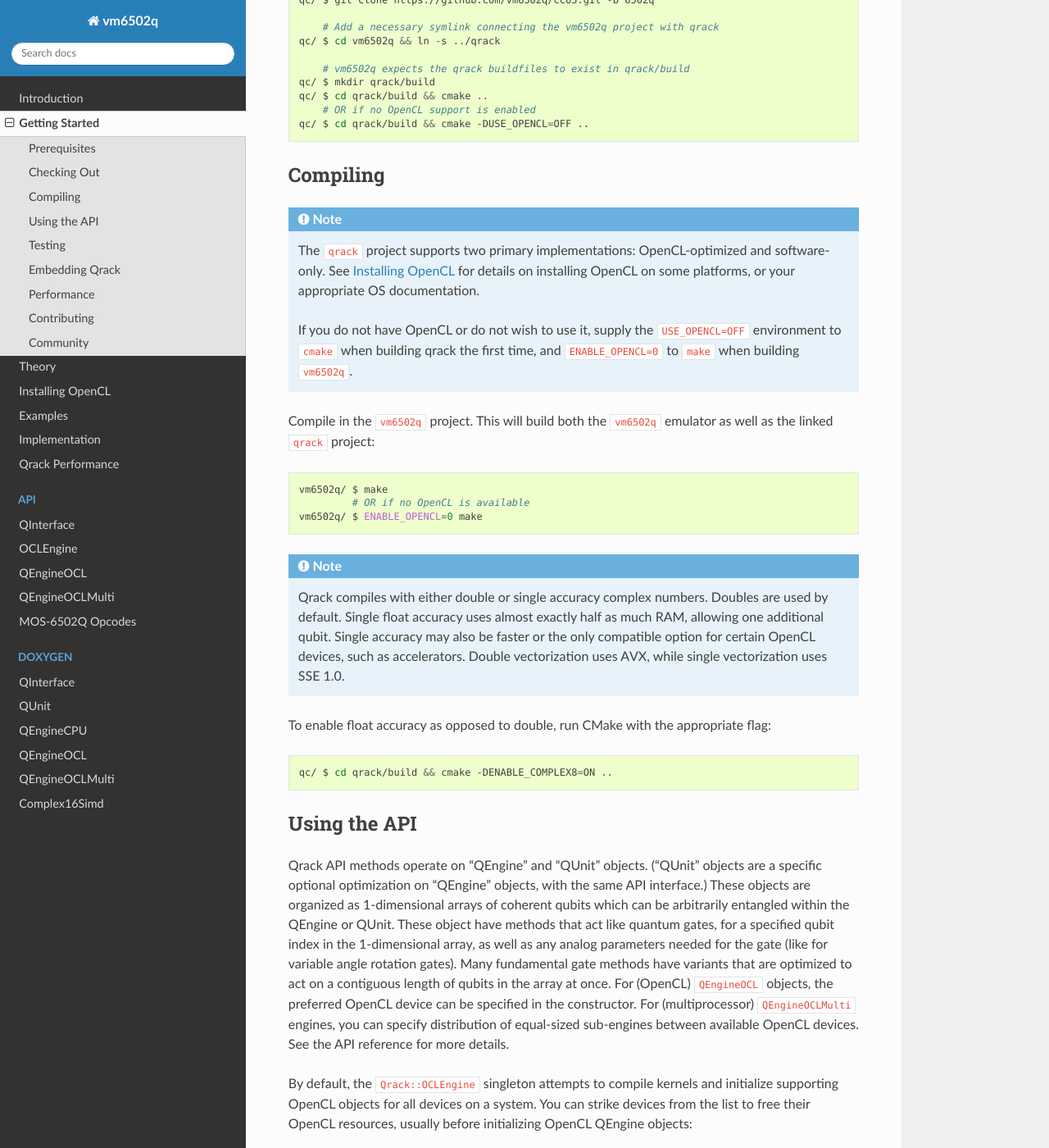
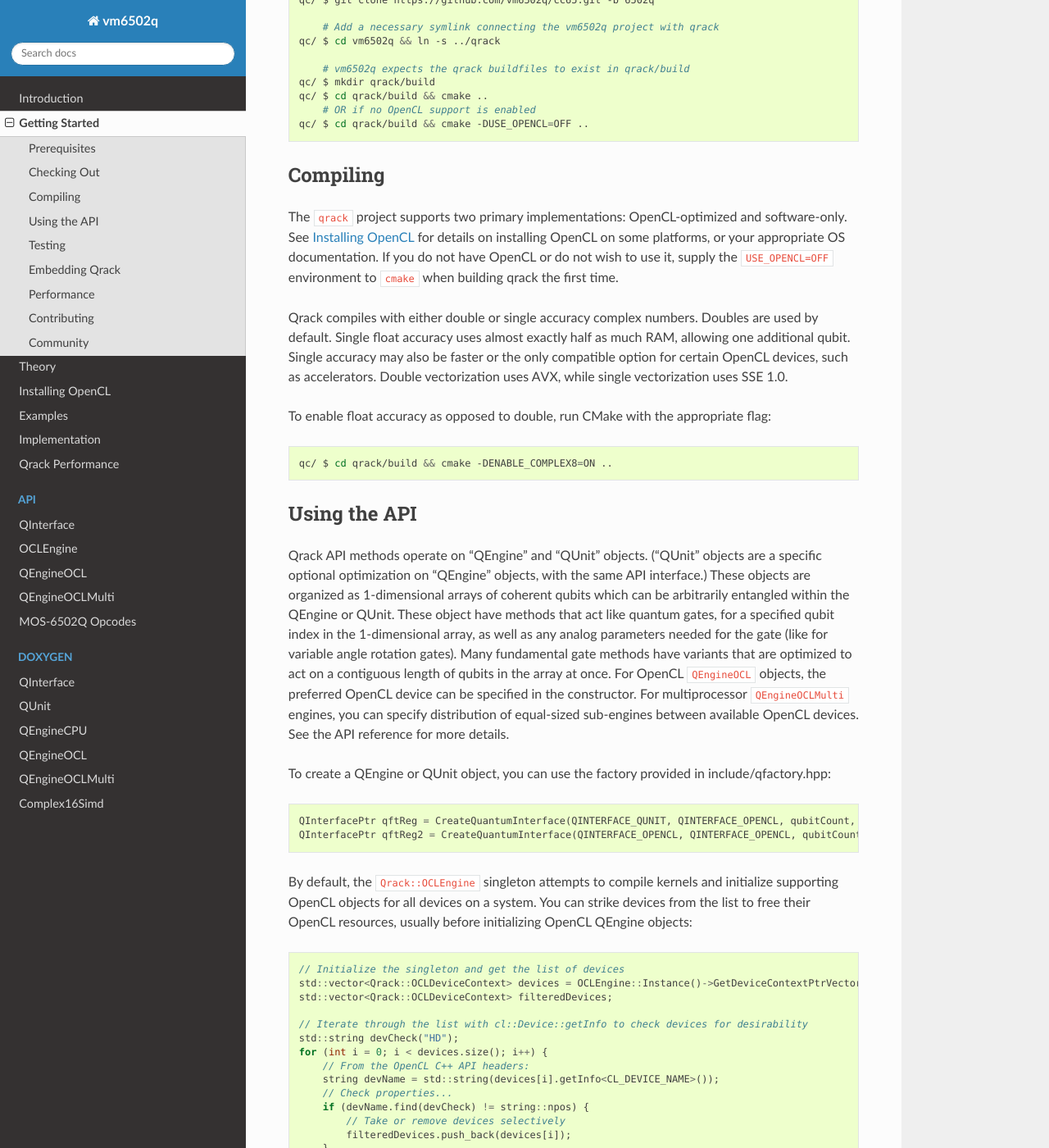
Before and after one commit to vm6502q/qrack.github.io, a Sphinx documentation site: the page built from docs/start.rst, in a window 1280 px wide and 1400 px high, scrolled down 634 px. Shown: the whole window at 82% size. Built offline with Sphinx 7.4.7 and the Read the Docs theme 2.0.0, drawn with Linux system fonts in a browser that asks for light colours.

Commit message:
Per review

```diff
--- a/docs/api/oclengine.rst
+++ b/docs/api/oclengine.rst
@@ -7,7 +7,7 @@ OCLEngine
 
 Defined in `common/oclengine.hpp <https://github.com/vm6502q/qrack/blob/master/include/common/oclengine.hpp>`_.
 
-This provides a basic interface with a wide-ranging set of functionality
+This provides a basic interface with a wide-ranging set of functionality.
 
 .. doxygenclass:: Qrack::OCLEngine
     :project: qrack
--- a/docs/api/qengineoclmulti.rst
+++ b/docs/api/qengineoclmulti.rst
@@ -7,7 +7,7 @@ QEngineOCLMulti
 
 Defined in `qengine_opencl_multi.hpp <https://github.com/vm6502q/qrack/blob/master/include/qengine_opencl_multi.hpp>`_.
 
-The API is provided by Qrack::QInterface. However, QEngineOCLMult has two custom constructors:
+The API is provided by Qrack::QInterface. However, QEngineOCLMulti has two custom constructors:
 
 .. doxygenfunction:: Qrack::QEngineOCLMulti::QEngineOCLMulti(bitLenInt, bitCapInt, std::shared_ptr<std::default_random_engine>, int)
 
--- a/docs/start.rst
+++ b/docs/start.rst
@@ -37,23 +37,9 @@ Check out each of the major repositories into a project branch:
 Compiling
 ~~~~~~~~~
 
-.. note::
+The ``qrack`` project supports two primary implementations: OpenCL-optimized and software-only.  See :doc:`opencl` for details on installing OpenCL on some platforms, or your appropriate OS documentation. If you do not have OpenCL or do not wish to use it, supply the ``USE_OPENCL=OFF`` environment to ``cmake`` when building qrack the first time.
 
-    The ``qrack`` project supports two primary implementations: OpenCL-optimized and software-only.  See :doc:`opencl` for details on installing OpenCL on some platforms, or your appropriate OS documentation.
-
-    If you do not have OpenCL or do not wish to use it, supply the ``USE_OPENCL=OFF`` environment to ``cmake`` when building qrack the first time, and ``ENABLE_OPENCL=0`` to ``make`` when building ``vm6502q``.
-
-Compile in the ``vm6502q`` project.  This will build both the ``vm6502q`` emulator as well as the linked ``qrack`` project:
-
-.. code-block:: bash
-
-   vm6502q/ $ make
-            # OR if no OpenCL is available
-   vm6502q/ $ ENABLE_OPENCL=0 make
-
-.. note::
-
-    Qrack compiles with either double or single accuracy complex numbers. Doubles are used by default. Single float accuracy uses almost exactly half as much RAM, allowing one additional qubit. Single accuracy may also be faster or the only compatible option for certain OpenCL devices, such as accelerators. Double vectorization uses AVX, while single vectorization uses SSE 1.0.
+Qrack compiles with either double or single accuracy complex numbers. Doubles are used by default. Single float accuracy uses almost exactly half as much RAM, allowing one additional qubit. Single accuracy may also be faster or the only compatible option for certain OpenCL devices, such as accelerators. Double vectorization uses AVX, while single vectorization uses SSE 1.0.
 
 To enable float accuracy as opposed to double, run CMake with the appropriate flag:
 
@@ -64,7 +50,14 @@ To enable float accuracy as opposed to double, run CMake with the appropriate fl
 Using the API
 ~~~~~~~~~~~~~
 
-Qrack API methods operate on "QEngine" and "QUnit" objects. ("QUnit" objects are a specific optional optimization on "QEngine" objects, with the same API interface.) These objects are organized as 1-dimensional arrays of coherent qubits which can be arbitrarily entangled within the QEngine or QUnit. These object have methods that act like quantum gates, for a specified qubit index in the 1-dimensional array, as well as any analog parameters needed for the gate (like for variable angle rotation gates). Many fundamental gate methods have variants that are optimized to act on a contiguous length of qubits in the array at once. For (OpenCL) ``QEngineOCL`` objects, the preferred OpenCL device can be specified in the constructor. For (multiprocessor) ``QEngineOCLMulti`` engines, you can specify distribution of equal-sized sub-engines between available OpenCL devices. See the API reference for more details.
+Qrack API methods operate on "QEngine" and "QUnit" objects. ("QUnit" objects are a specific optional optimization on "QEngine" objects, with the same API interface.) These objects are organized as 1-dimensional arrays of coherent qubits which can be arbitrarily entangled within the QEngine or QUnit. These object have methods that act like quantum gates, for a specified qubit index in the 1-dimensional array, as well as any analog parameters needed for the gate (like for variable angle rotation gates). Many fundamental gate methods have variants that are optimized to act on a contiguous length of qubits in the array at once. For OpenCL ``QEngineOCL`` objects, the preferred OpenCL device can be specified in the constructor. For multiprocessor ``QEngineOCLMulti`` engines, you can specify distribution of equal-sized sub-engines between available OpenCL devices. See the API reference for more details.
+
+To create a QEngine or QUnit object, you can use the factory provided in include/qfactory.hpp:
+
+.. code-block:: c
+
+    QInterfacePtr qftReg = CreateQuantumInterface(QINTERFACE_QUNIT, QINTERFACE_OPENCL, qubitCount, intPerm, rng);
+    QInterfacePtr qftReg2 = CreateQuantumInterface(QINTERFACE_OPENCL, QINTERFACE_OPENCL, qubitCount, intPerm, rng);
 
 By default, the ``Qrack::OCLEngine`` singleton attempts to compile kernels and initialize supporting OpenCL objects for all devices on a system. You can strike devices from the list to free their OpenCL resources, usually before initializing OpenCL QEngine objects:
 
```
